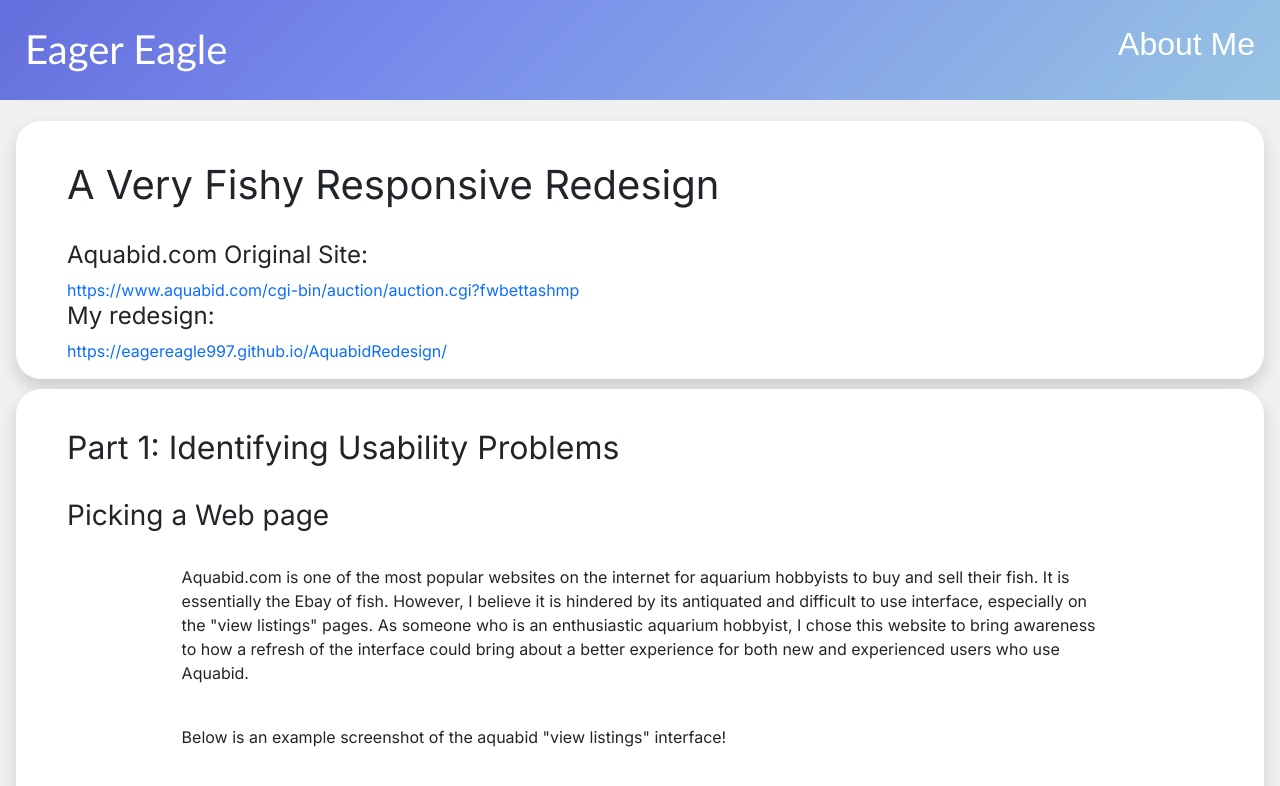
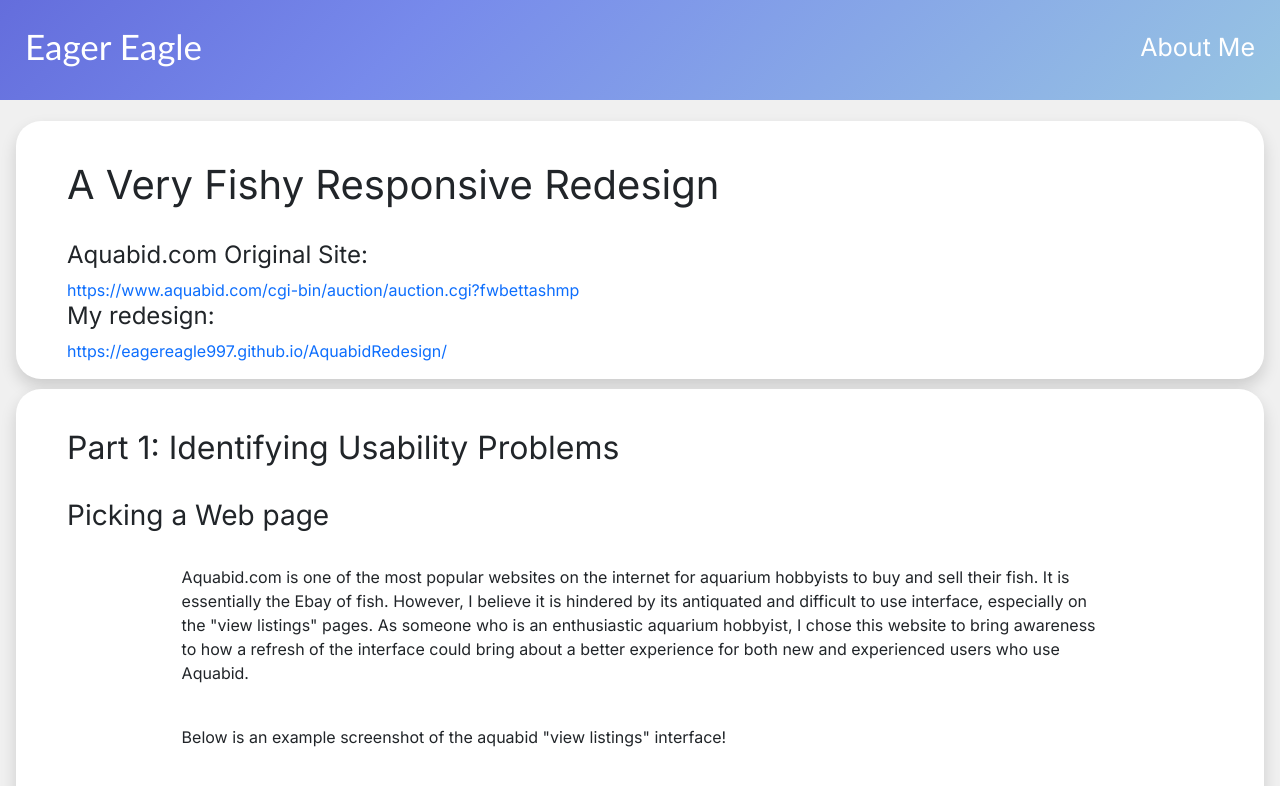
Before and after one commit to eagereagle997/ResponsiveRedesignSubmission, a plain HTML site: page index.html in a window 1280 px wide. Shown: the top 786 px of the page. Drawn offline with nearby package versions, Linux system fonts and the light colour scheme; a web font is replaced by a local one.

Commit message:
final submit

```diff
--- a/styles.css
+++ b/styles.css
@@ -324,15 +324,16 @@
 .nameLink {
   color:white;
   font-family:'Sofia', 'Trebuchet MS', 'Lucida Sans Unicode', 'Lucida Grande', 'Lucida Sans', Arial, sans-serif;
-  margin: 25px
+  margin: 25px;
+  font-size: 35px;
 }
 
 .aboutMe {
   color: white;
   margin: 25px;
-  font-family:Arial, Helvetica, sans-serif;
-
-
+  margin-top: 32px;
+  font-family:Inter, Arial, Helvetica, sans-serif;
+  font-size: 25px;
 }
 
 .bottomBlock {
```
